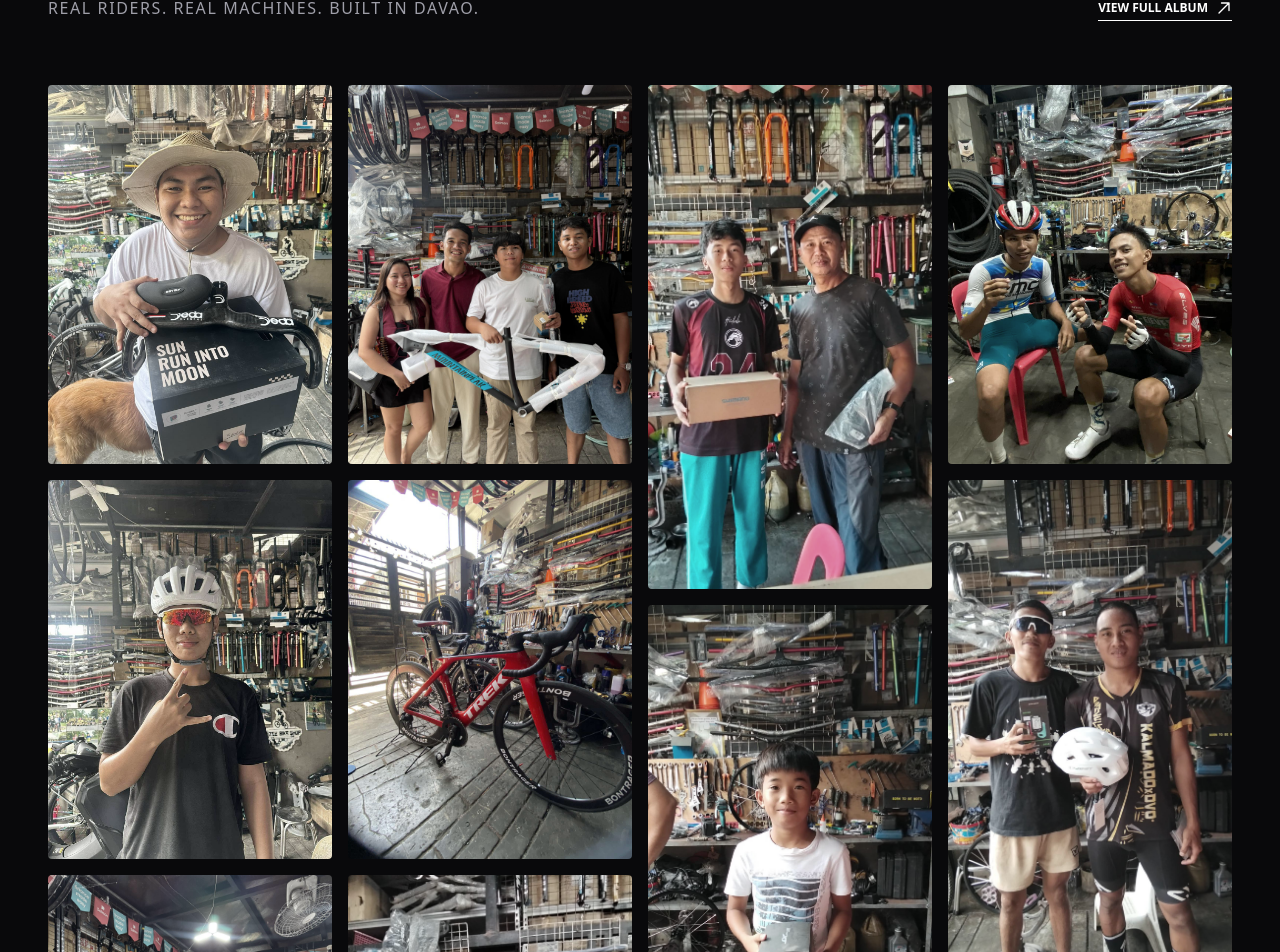
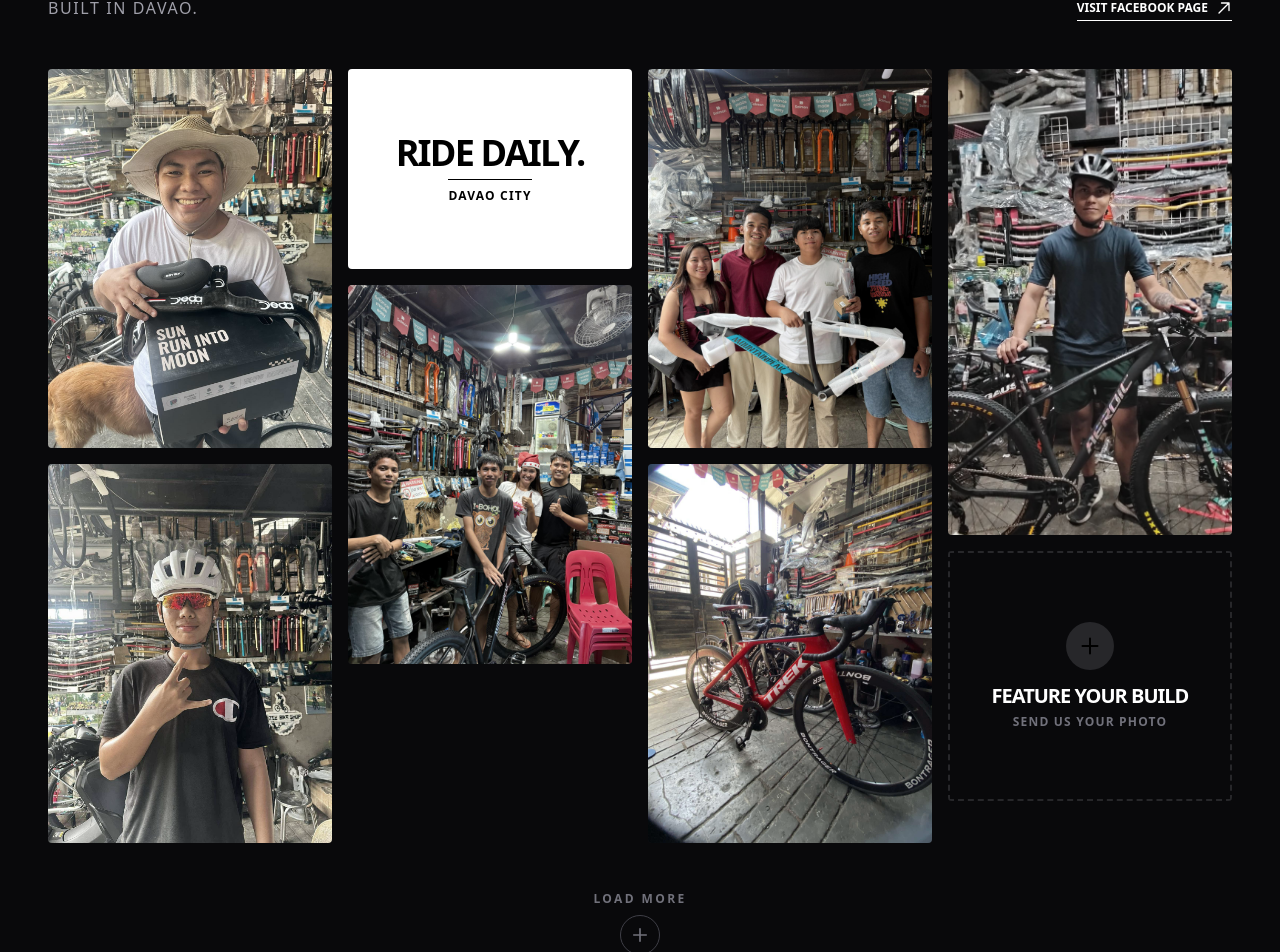
Before and after one commit to interste11ar69/jzee-bike-shop, a React (Vite) app: page / in a window 1280 px wide. Shown: the part 5034-5986 px from the top of the page. Built offline with nearby package versions, Linux system fonts and the light colour scheme.

Commit message:
Final Polish

```diff
--- a/src/components/Community.jsx
+++ b/src/components/Community.jsx
@@ -1,46 +1,71 @@
-import React from "react";
+import React, { useState } from "react";
 import { motion } from "framer-motion";
 
-// 📸 THE GALLERY DATA
-// Assumes images are in public/community/com_1.jpg, etc.
-const galleryImages = [
-  "/community/com_1.jpg",
-  "/community/com_2.jpg",
-  "/community/com_3.jpg",
-  "/community/com_4.jpg",
-  "/community/com_5.jpg",
-  "/community/com_6.jpg",
-  "/community/com_7.jpg",
-  "/community/com_8.jpg",
-  "/community/com_9.jpg",
-  "/community/com_10.jpg", // Skipped 9 based on your screenshot list
-  "/community/com_11.jpg",
-  "/community/com_12.jpg",
+// 📸 THE MIXED GALLERY DATA
+const galleryItems = [
+  { type: "image", src: "/community/com_1.jpg" },
+  { type: "image", src: "/community/com_2.jpg" },
+
+  // 🃏 FILLER 1: The "Manifesto" Card
+  // CHANGED: Background will be handled in the render logic below
+  {
+    type: "quote",
+    text: "RIDE DAILY.",
+    sub: "DAVAO CITY",
+  },
+
+  { type: "image", src: "/community/com_3.jpg" },
+  { type: "image", src: "/community/com_4.jpg" },
+  { type: "image", src: "/community/com_5.jpg" },
+  { type: "image", src: "/community/com_6.jpg" },
+
+  // 🃏 FILLER 2: The "Submit Your Build" Card
+  {
+    type: "cta",
+    title: "FEATURE YOUR BUILD",
+    link: "https://m.me/100063770933795",
+  },
+
+  { type: "image", src: "/community/com_7.jpg" },
+  { type: "image", src: "/community/com_8.jpg" },
+  { type: "image", src: "/community/com_9.jpg" },
+  { type: "image", src: "/community/com_10.jpg" },
+  { type: "image", src: "/community/com_11.jpg" },
+  { type: "image", src: "/community/com_12.jpg" },
 ];
 
 const Community = () => {
+  const [visibleCount, setVisibleCount] = useState(8);
+
+  const showMore = () => {
+    setVisibleCount((prev) => prev + 6);
+  };
+
   return (
     <section className="bg-zinc-950 py-24 px-4 md:px-12 border-t border-zinc-900">
       {/* HEADER */}
-      <div className="flex flex-col md:flex-row justify-between items-end mb-16">
+      <div className="flex flex-col md:flex-row justify-between items-end mb-12">
         <div className="max-w-2xl">
+          {/*
+             🛠️ TEXT UPDATE: "Biker Friends"
+             This matches Ma'am Zee's language.
+          */}
           <h2 className="text-4xl md:text-6xl font-black text-white uppercase tracking-tighter mb-4">
-            The Jzee <span className="text-jzee-green">Tribe</span>
+            Jzee <span className="text-jzee-green">Biker Friends</span>
           </h2>
           <p className="text-zinc-400 text-sm md:text-base uppercase tracking-widest leading-relaxed">
-            From Sunday rides to dream builds. <br />
-            Real riders. Real machines. Built in Davao.
+            Our Community. Our Rides. <br />
+            Built in Davao.
           </p>
         </div>
 
-        {/* FACEBOOK LINK */}
         <a
           href="https://www.facebook.com/profile.php?id=100063770933795"
           target="_blank"
           rel="noreferrer"
           className="hidden md:flex items-center gap-2 text-white text-xs font-bold uppercase border-b border-jzee-green pb-1 hover:text-jzee-green transition-colors mt-8 md:mt-0"
         >
-          <span>View Full Album</span>
+          <span>Visit Facebook Page</span>
           <svg
             xmlns="http://www.w3.org/2000/svg"
             fill="none"
@@ -58,49 +83,114 @@ const Community = () => {
         </a>
       </div>
 
-      {/*
-         🖼️ THE MASONRY GRID
-         We use 'columns' to create a Pinterest-style layout.
-         Images will flow naturally.
-      */}
-      <div className="columns-1 md:columns-3 lg:columns-4 gap-4 space-y-4">
-        {galleryImages.map((src, index) => (
+      {/* MASONRY GRID */}
+      <div className="columns-2 md:columns-3 lg:columns-4 gap-4 space-y-4">
+        {galleryItems.slice(0, visibleCount).map((item, index) => (
           <motion.div
             key={index}
             initial={{ opacity: 0, y: 20 }}
             whileInView={{ opacity: 1, y: 0 }}
-            transition={{ delay: index * 0.05, duration: 0.5 }}
+            transition={{ duration: 0.5 }}
             viewport={{ once: true }}
             className="break-inside-avoid relative group overflow-hidden rounded-sm"
           >
             {/* IMAGE */}
+            {item.type === "image" && (
+              <div className="relative bg-zinc-900">
                 <img
-              src={src}
-              alt={`Jzee Community ${index + 1}`}
+                  src={item.src}
+                  alt="Jzee Build"
                   className="w-full h-auto object-cover grayscale-[30%] group-hover:grayscale-0 group-hover:scale-105 transition-all duration-700 ease-in-out"
                 />
-
-            {/* SUBTLE OVERLAY */}
-            <div className="absolute inset-0 bg-gradient-to-t from-black/60 to-transparent opacity-0 group-hover:opacity-100 transition-opacity duration-300 flex items-end p-4">
-              <span className="text-jzee-green text-[10px] font-bold uppercase tracking-widest">
-                Jzee Rider
+                <div className="absolute inset-0 bg-gradient-to-t from-black/80 via-transparent to-transparent opacity-0 group-hover:opacity-100 transition-opacity duration-300 flex items-end p-4">
+                  <span className="text-jzee-green text-[10px] font-black uppercase tracking-widest border-l-2 border-jzee-green pl-2">
+                    Biker Friend
                   </span>
                 </div>
+              </div>
+            )}
+
+            {/*
+               🃏 QUOTE CARD (Color Change Here)
+               Changed 'bg-jzee-green' to 'bg-white'.
+               If you want it dark gray, use 'bg-zinc-800' and 'text-white'.
+            */}
+            {item.type === "quote" && (
+              <div className="w-full h-[200px] bg-white flex flex-col justify-center items-center text-center p-6">
+                <h3 className="text-black text-4xl font-black uppercase leading-none tracking-tighter">
+                  {item.text}
+                </h3>
+                <p className="text-black text-xs font-bold uppercase tracking-widest mt-2 border-t border-black pt-2">
+                  {item.sub}
+                </p>
+              </div>
+            )}
+
+            {/* CTA CARD */}
+            {item.type === "cta" && (
+              <a
+                href={item.link}
+                target="_blank"
+                rel="noreferrer"
+                className="w-full h-[250px] border-2 border-dashed border-zinc-800 hover:border-jzee-green hover:bg-zinc-900 transition-all flex flex-col justify-center items-center text-center p-6 cursor-pointer group/card"
+              >
+                <div className="w-12 h-12 rounded-full bg-zinc-800 flex items-center justify-center mb-4 group-hover/card:bg-jzee-green group-hover/card:text-black transition-colors">
+                  <svg
+                    xmlns="http://www.w3.org/2000/svg"
+                    fill="none"
+                    viewBox="0 0 24 24"
+                    strokeWidth={2}
+                    stroke="currentColor"
+                    className="w-6 h-6"
+                  >
+                    <path
+                      strokeLinecap="round"
+                      strokeLinejoin="round"
+                      d="M12 4.5v15m7.5-7.5h-15"
+                    />
+                  </svg>
+                </div>
+                <h3 className="text-white text-xl font-black uppercase leading-none tracking-tighter group-hover/card:text-jzee-green transition-colors">
+                  {item.title}
+                </h3>
+                <p className="text-zinc-500 text-xs font-bold uppercase tracking-widest mt-2">
+                  Send us your photo
+                </p>
+              </a>
+            )}
           </motion.div>
         ))}
       </div>
 
-      {/* MOBILE CTA */}
-      <div className="mt-12 flex justify-center md:hidden">
-        <a
-          href="https://www.facebook.com/profile.php?id=100063770933795"
-          target="_blank"
-          rel="noreferrer"
-          className="text-white text-xs font-bold uppercase border-b border-jzee-green pb-1"
+      {/* LOAD MORE BUTTON */}
+      {visibleCount < galleryItems.length && (
+        <div className="mt-12 flex justify-center">
+          <button
+            onClick={showMore}
+            className="group flex flex-col items-center gap-2 text-zinc-500 hover:text-white transition-colors"
           >
-          View More on Facebook
-        </a>
+            <span className="text-xs font-black uppercase tracking-[0.2em]">
+              Load More
+            </span>
+            <div className="w-10 h-10 rounded-full border border-zinc-700 flex items-center justify-center group-hover:border-jzee-green group-hover:text-jzee-green transition-all">
+              <svg
+                xmlns="http://www.w3.org/2000/svg"
+                fill="none"
+                viewBox="0 0 24 24"
+                strokeWidth={2}
+                stroke="currentColor"
+                className="w-5 h-5"
+              >
+                <path
+                  strokeLinecap="round"
+                  strokeLinejoin="round"
+                  d="M12 4.5v15m7.5-7.5h-15"
+                />
+              </svg>
             </div>
+          </button>
+        </div>
+      )}
     </section>
   );
 };
```
Lines whose indentation alone changed are shown as unchanged.
